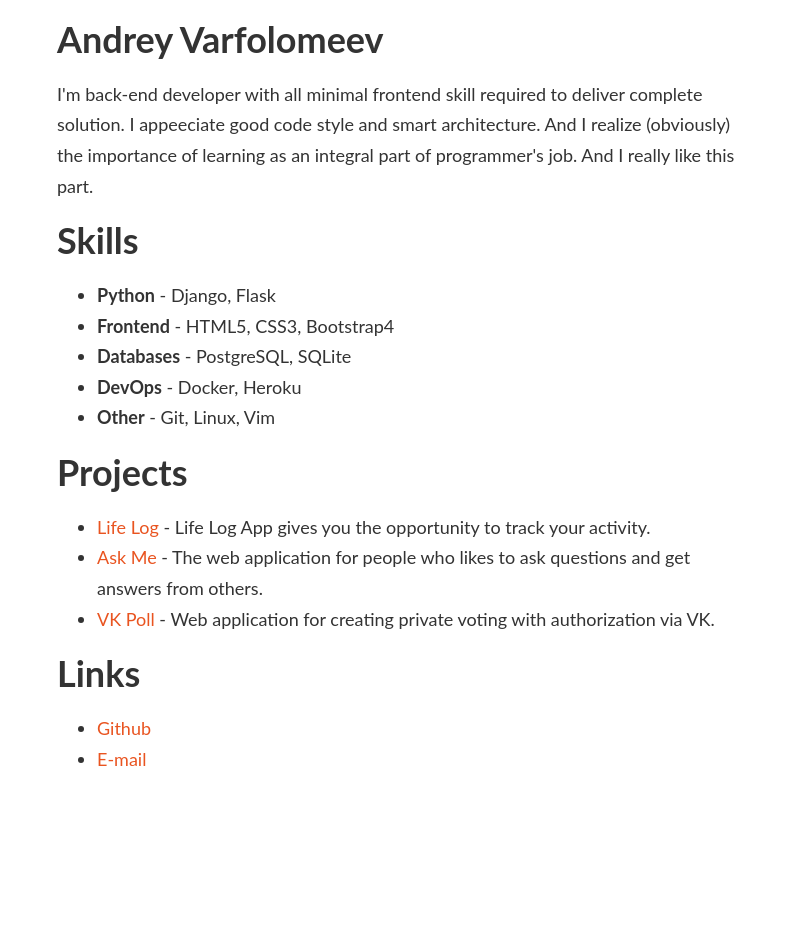
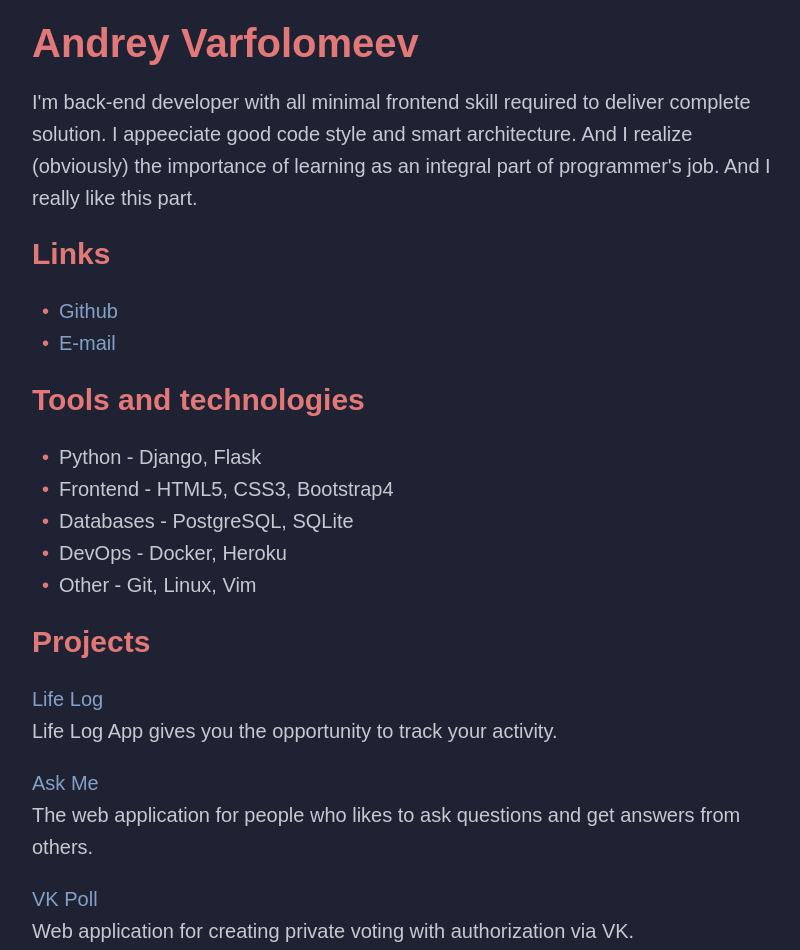
Before and after one commit to andreyvpng/andreyvpng.github.io, a plain HTML site: page index.html in a window 1280 px wide. Shown: the whole page, without its empty margins (233-1033 px from the left). Before the commit the page ends 800 px from the top, so only its background shows below. Drawn offline with Linux system fonts and the light colour scheme.

Commit message:
updated style

```diff
--- a/index.html
+++ b/index.html
@@ -4,6 +4,7 @@
     <meta charset="UTF-8">
     <meta name="viewport" content="width=device-width, initial-scale=1, shrink-to-fit=no">
     <title>Andrey Varfolomeev</title>
+    <link href="https://fonts.googleapis.com/css?family=Playfair+Display" rel="stylesheet">
     <link rel="stylesheet" href="style.css" media="all">
   </head>
   <body>
@@ -17,30 +18,37 @@
         </p>
       </div>
       <div class="block">
-        <h1>Skills</h1>
-        <ul>
-          <li><strong>Python</strong> - Django, Flask</li>
-          <li><strong>Frontend</strong> - HTML5, CSS3, Bootstrap4</li>
-          <li><strong>Databases</strong> - PostgreSQL, SQLite</li>
-          <li><strong>DevOps</strong> - Docker, Heroku</li>
-          <li><strong>Other</strong> - Git, Linux, Vim</li>
-        </ul>
-      </div>
-      <div class="block">
-        <h1>Projects</h1>
-        <ul>
-          <li><a href="https://github.com/andreyvpng/lifelog">Life Log</a> - Life Log App gives you the opportunity to track your activity.</li>
-          <li><a href="https://github.com/andreyvpng/askme">Ask Me</a> - The web application for people who likes to ask questions and get answers from others.</li>
-          <li><a href="https://github.com/andreyvpng/vkpoll">VK Poll</a> - Web application for creating private voting with authorization via VK.</li>
-        </ul>
-      </div>
-      <div class="block">
-        <h1>Links</h1>
+        <h2>Links</h2>
         <ul>
           <li><a href="https://github.com/andreyvpng">Github</a></li>
           <li><a href="mailto:andrewvarfolomeev@protonmail.com">E-mail</a></li>
         </ul>
       </div>
+      <div class="block">
+        <h2>Tools and technologies</h2>
+        <ul>
+          <li>Python - Django, Flask</li>
+          <li>Frontend - HTML5, CSS3, Bootstrap4</li>
+          <li>Databases - PostgreSQL, SQLite</li>
+          <li>DevOps - Docker, Heroku</li>
+          <li>Other - Git, Linux, Vim</li>
+        </ul>
+      </div>
+      <div class="block">
+        <h2>Projects</h2>
+        <div class="project">
+          <a href="https://github.com/andreyvpng/lifelog">Life Log</a><br>
+          Life Log App gives you the opportunity to track your activity.
+        </div>
+        <div class="project">
+          <a href="https://github.com/andreyvpng/askme">Ask Me</a><br>
+          The web application for people who likes to ask questions and get answers from others.
+        </div>
+        <div class="project">
+          <a href="https://github.com/andreyvpng/vkpoll">VK Poll</a><br>
+          Web application for creating private voting with authorization via VK.
+        </div>
+      </div>
     </div>
   </body>
 </html>
--- a/style.css
+++ b/style.css
@@ -1,26 +1,39 @@
 html {
-  color: #333;
-  /*font-family: "Palatino Linotype", "Book Antiqua", Palatino, serif;*/
-  font-family: "Lato","Helvetica Neue",Helvetica,Arial,sans-serif;
-  /*font-family: "Times New Roman", Times, serif;*/
-  /*font-family: "Courier New", Courier, monospace;*/
+  font-family: "Roboto Mono", sans-serif;
+  font-size: 20px;
   font-style: normal;
-  font-size: 18px;
   font-weight: 400;
-  line-height: 1.7em;
-}
-body {
-  margin: 15px;
+  line-height: 1.6em;
+  background-color: #1f2233;
+  color: #c7c9d1;
 }
 a {
-  color: #e95420;
+  color: #85a0c7;
   text-decoration: none;
 }
 a:hover {
-  color: #ac3911;
-  text-decoration: underline;
+  background-color: rgba(133, 160, 199, 0.3);
+  text-decoration: none;
+}
+h1, h2 {
+  color: #e27878;
+}
+ul {
+  padding-left: 10px;
+}
+ul li {
+  color: #c7c9d1;
+  list-style-type: none;
+}
+ul li:before {
+  content: '\2022 ';
+  color: #e27878;
+  padding-right: 0.5em;
 }
 .content {
-  margin: 0 auto;
-  max-width: 700px;
+  max-width: 750px;
+  margin: 15px auto;
 }
+.project {
+  margin: 0 0 20px 0;
+}
```
